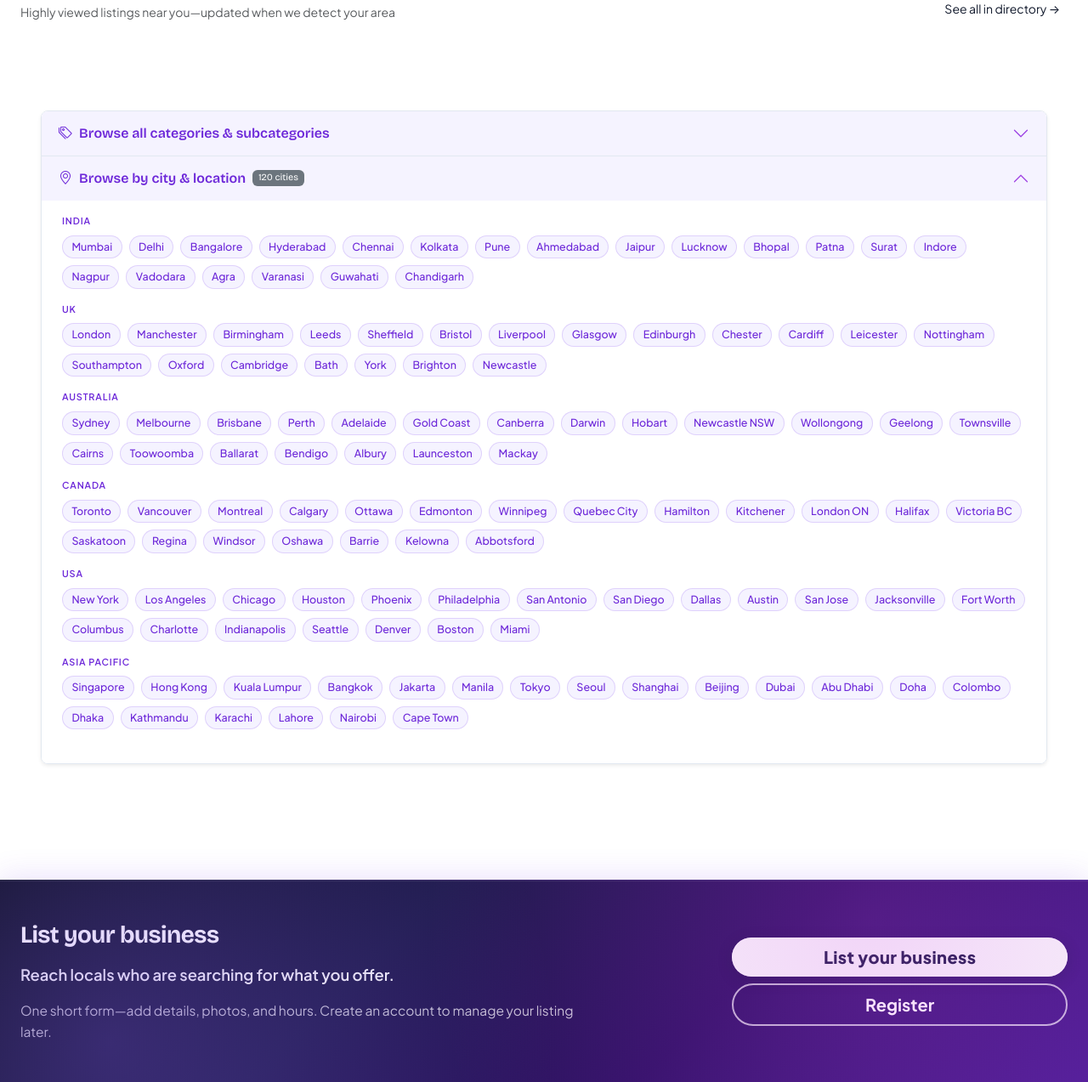
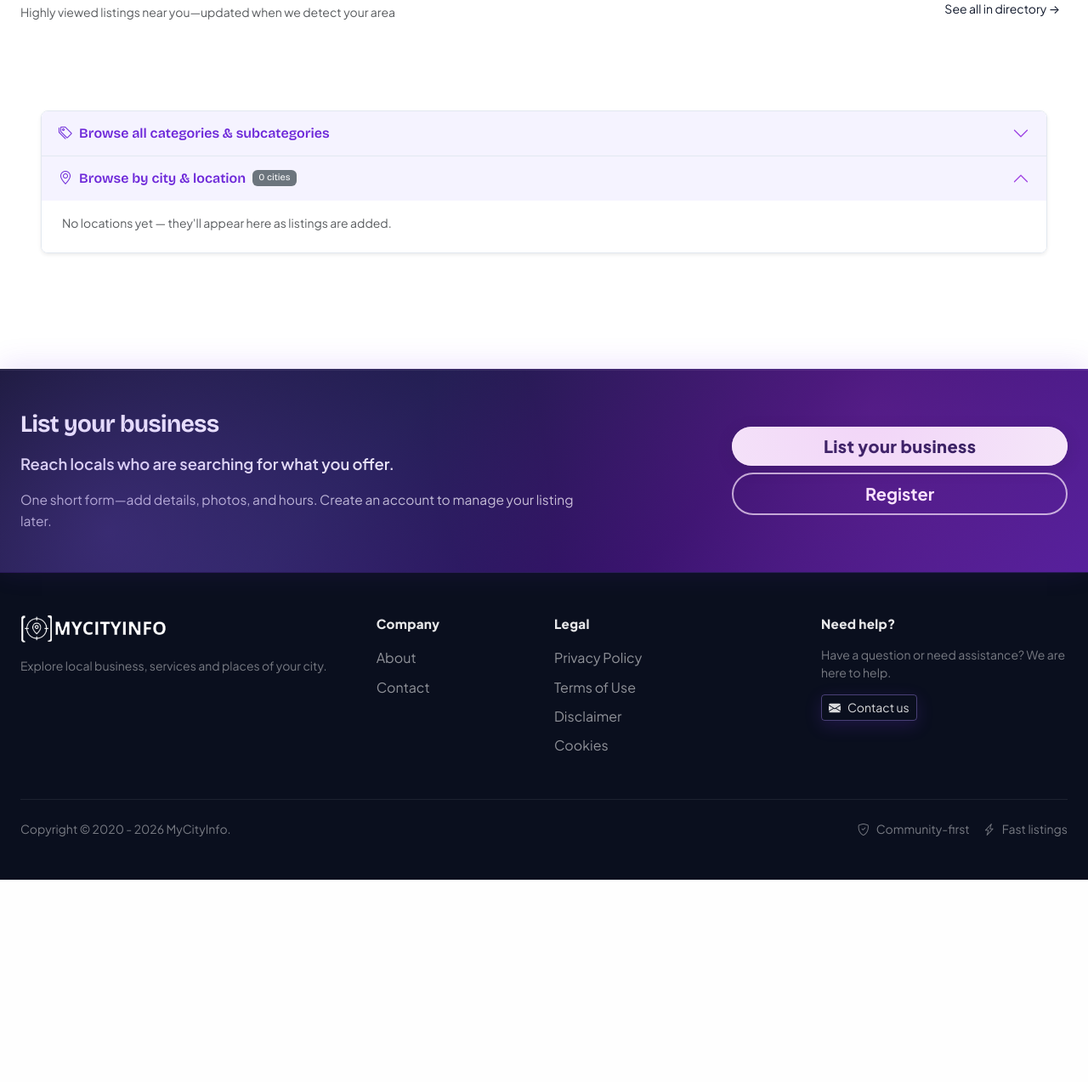
Before and after one commit to skantranjan/mycity, a PHP site: page / in a window 1280 px wide, after a click that opens the changed part. Shown: the part 1321-2594 px from the top of the page at 85% size. After the commit the page ends 2356 px from the top, so only its background shows below. Run offline with PHP 8.4, Linux system fonts and the light colour scheme.

Commit message:
feat: dynamic Browse by City accordion from mci_locations DB query
Co-Authored-By: Claude Sonnet 4.6 <noreply@anthropic.com>

```diff
--- a/index.php
+++ b/index.php
@@ -290,14 +290,19 @@ ob_start();
 <?php
 // ── Site index accordion — built from DB category tree ─────────────────────
 
-$siteIndexLocations = [
-  'India'         => ['Mumbai', 'Delhi', 'Bangalore', 'Hyderabad', 'Chennai', 'Kolkata', 'Pune', 'Ahmedabad', 'Jaipur', 'Lucknow', 'Bhopal', 'Patna', 'Surat', 'Indore', 'Nagpur', 'Vadodara', 'Agra', 'Varanasi', 'Guwahati', 'Chandigarh'],
-  'UK'            => ['London', 'Manchester', 'Birmingham', 'Leeds', 'Sheffield', 'Bristol', 'Liverpool', 'Glasgow', 'Edinburgh', 'Chester', 'Cardiff', 'Leicester', 'Nottingham', 'Southampton', 'Oxford', 'Cambridge', 'Bath', 'York', 'Brighton', 'Newcastle'],
-  'Australia'     => ['Sydney', 'Melbourne', 'Brisbane', 'Perth', 'Adelaide', 'Gold Coast', 'Canberra', 'Darwin', 'Hobart', 'Newcastle NSW', 'Wollongong', 'Geelong', 'Townsville', 'Cairns', 'Toowoomba', 'Ballarat', 'Bendigo', 'Albury', 'Launceston', 'Mackay'],
-  'Canada'        => ['Toronto', 'Vancouver', 'Montreal', 'Calgary', 'Ottawa', 'Edmonton', 'Winnipeg', 'Quebec City', 'Hamilton', 'Kitchener', 'London ON', 'Halifax', 'Victoria BC', 'Saskatoon', 'Regina', 'Windsor', 'Oshawa', 'Barrie', 'Kelowna', 'Abbotsford'],
-  'USA'           => ['New York', 'Los Angeles', 'Chicago', 'Houston', 'Phoenix', 'Philadelphia', 'San Antonio', 'San Diego', 'Dallas', 'Austin', 'San Jose', 'Jacksonville', 'Fort Worth', 'Columbus', 'Charlotte', 'Indianapolis', 'Seattle', 'Denver', 'Boston', 'Miami'],
-  'Asia Pacific'  => ['Singapore', 'Hong Kong', 'Kuala Lumpur', 'Bangkok', 'Jakarta', 'Manila', 'Tokyo', 'Seoul', 'Shanghai', 'Beijing', 'Dubai', 'Abu Dhabi', 'Doha', 'Colombo', 'Dhaka', 'Kathmandu', 'Karachi', 'Lahore', 'Nairobi', 'Cape Town'],
-];
+$siteIndexLocations = [];
+try {
+    if ($pdo instanceof PDO) {
+        $locRows = $pdo->query(
+            "SELECT country, state, city FROM mci_locations ORDER BY country, state, city"
+        )->fetchAll(PDO::FETCH_ASSOC);
+        foreach ($locRows as $locRow) {
+            $siteIndexLocations[$locRow['country']][$locRow['state']][] = $locRow['city'];
+        }
+    }
+} catch (Throwable $ignored) {
+    // Graceful degradation — accordion renders with no locations
+}
 ?>
 
 <div class="container px-3 px-sm-4 py-4 py-md-5" id="mciSiteIndex">
@@ -381,28 +386,46 @@ $siteIndexLocations = [
           <i class="bi bi-geo-alt me-2" aria-hidden="true"></i>
           Browse by city &amp; location
           <span class="ms-2 badge text-bg-secondary fw-normal" style="font-size:var(--mci-text-micro)">
-            <?= array_sum(array_map('count', $siteIndexLocations)) ?> cities
+            <?php
+            $totalCityCount = 0;
+            foreach ($siteIndexLocations as $_states) {
+                foreach ($_states as $_cities) {
+                    $totalCityCount += count($_cities);
+                }
+            }
+            ?>
+            <?= $totalCityCount ?> cities
           </span>
         </button>
       </h2>
       <div id="mciSiteIndexLocBody" class="accordion-collapse collapse" aria-labelledby="mciSiteIndexLocHead" data-bs-parent="#mciSiteIndexAccordion">
         <div class="accordion-body pt-3 pb-4 px-3 px-md-4">
-          <?php foreach ($siteIndexLocations as $region => $cities): ?>
-            <div class="mb-3">
-              <div class="fw-semibold small mb-2 text-uppercase" style="font-size:var(--mci-text-micro);letter-spacing:0.08em;color:var(--mci-color-primary-deep);">
-                <?= htmlspecialchars($region) ?>
+          <?php if (empty($siteIndexLocations)): ?>
+            <p class="text-muted small mb-0">No locations yet — they'll appear here as listings are added.</p>
+          <?php else: ?>
+            <?php foreach ($siteIndexLocations as $country => $stateMap): ?>
+              <div class="mb-4">
+                <div class="fw-semibold small mb-2 text-uppercase"
+                     style="font-size:var(--mci-text-micro);letter-spacing:0.08em;color:var(--mci-color-primary-deep);">
+                  <?= htmlspecialchars($country) ?>
                 </div>
-              <div class="d-flex flex-wrap gap-2">
-                <?php foreach ($cities as $city):
-                  $citySlug = strtolower(trim(preg_replace('/[^a-z0-9]+/', '-', $city) ?? '', '-'));
-                ?>
+                <?php foreach ($stateMap as $state => $cities): ?>
+                  <?php if ($state !== ''): ?>
+                    <div class="text-muted mb-1 mt-2" style="font-size:var(--mci-text-xs);">
+                      <?= htmlspecialchars($state) ?>
+                    </div>
+                  <?php endif; ?>
+                  <div class="d-flex flex-wrap gap-2 mb-2">
+                    <?php foreach ($cities as $city): ?>
                       <a href="/business-listing/?where=<?= urlencode($city) ?>" class="mci-site-index-tag">
                         <?= htmlspecialchars($city) ?>
                       </a>
                     <?php endforeach; ?>
                   </div>
+                <?php endforeach; ?>
               </div>
             <?php endforeach; ?>
+          <?php endif; ?>
         </div>
       </div>
     </div>
```
Lines whose indentation alone changed are shown as unchanged.
